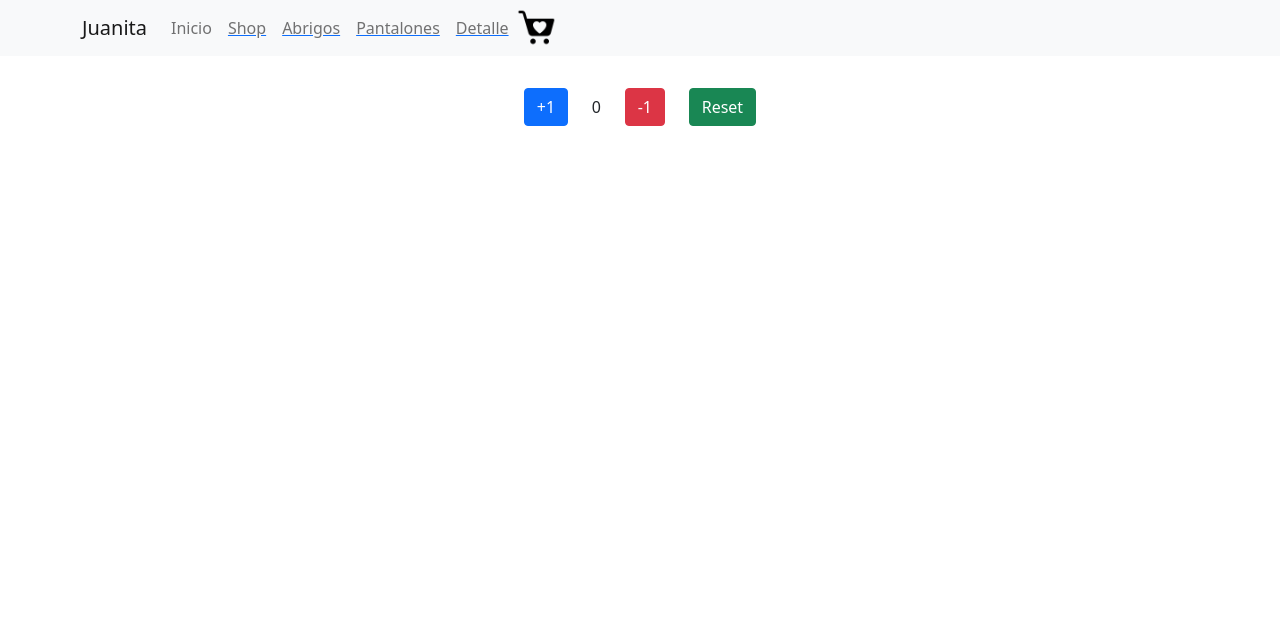
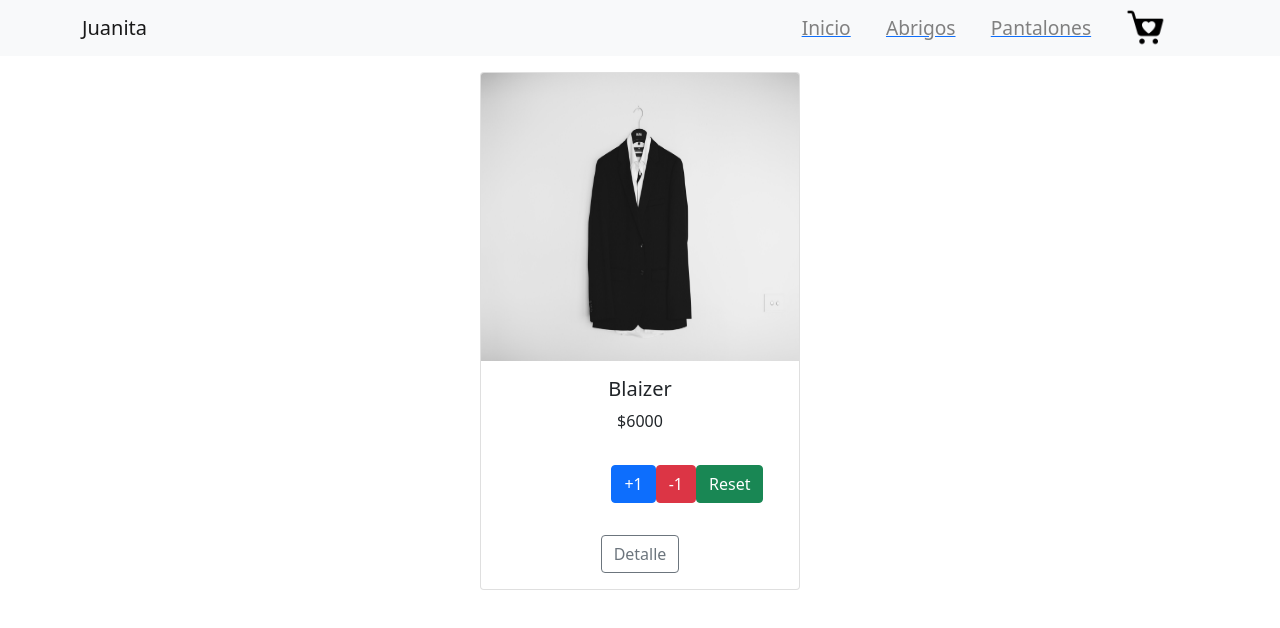
Before and after one commit to JulietaRomano/reactjs, a React (Create React App) app: page /detail/1 in a window 1280 px wide. Shown: the top 628 px of the page. Built offline with nearby package versions, Linux system fonts and the light colour scheme.

Commit message:
rutas+video

```diff
--- a/src/App.js
+++ b/src/App.js
@@ -1,7 +1,6 @@
 import NavBar from './components/NavBar/NavBar'
 import {BrowserRouter,Switch, Route} from 'react-router-dom'
 import ItemListContainer from "./components/Container/ItemListContainer"
-import ItemCount from "./components/ItemCount/ItemCount"
 import ItemDetailContainer from './components/Container/ItemDetailContainer/ItemDetailContainer'
 import 'bootstrap/dist/css/bootstrap.min.css'
 import './index.css'
@@ -14,8 +13,7 @@ function App() {
         <Switch>
           <Route exact path='/' component={ItemListContainer}/>
           <Route exact path='/categoria/:categoriaID' component={ItemListContainer}/>
-          <Route exact path='/detail' component={ItemDetailContainer}/>
-            <ItemCount initial={0} stock={8}/>
+          <Route exact path='/detail/:productoID' component={ItemDetailContainer}/>
         </Switch>
 
       </div>
--- a/src/components/Container/ItemDetailContainer/ItemDetail.jsx
+++ b/src/components/Container/ItemDetailContainer/ItemDetail.jsx
@@ -7,7 +7,7 @@ const ItemDetail = ({producto})=>{
         <>
         {
             <div className='col-md-4' key={producto.id}>
-                <Tarjeta titulo={producto.producto} imagen={producto.imagen} precio={producto.precio}/>
+                <Tarjeta titulo={producto.producto} imagen={producto.imagen} precio={producto.precio} id={producto.id}/>
             </div>
         }
         </>
--- a/src/components/Container/ItemDetailContainer/ItemDetailContainer.jsx
+++ b/src/components/Container/ItemDetailContainer/ItemDetailContainer.jsx
@@ -1,6 +1,7 @@
 import React,{useState,useEffect} from 'react'
 import listaProductos from '../../Items/Products';
 import ItemDetail from './ItemDetail';
+import { useParams } from 'react-router'
 
 const getFetchDetail = new Promise((res,rej)=>{
     const condicion = true;
@@ -19,17 +20,21 @@ const getFetchDetail = new Promise((res,rej)=>{
 
 function ItemDetailContainer() {
     const[productoInicial,setProductoInicial]= useState([]);
+    const {productoID}= useParams()
+
     useEffect(() =>{
-        getFetchDetail
+        if(productoID){
+            getFetchDetail
             .then(resultado=>{
-                setProductoInicial(resultado[1])
+                setProductoInicial(resultado.find(prod=>prod.id=== parseInt(productoID)))
             })
             .catch(err=>{
                 console.warn('error')
             })
-    });
+        }
 
-    console.log(productoInicial)
+    },[productoID]);
+
     return (
         <div>
             <div className='container d-flex justify-content-center w-100 '>
--- a/src/components/Container/ItemListContainer.jsx
+++ b/src/components/Container/ItemListContainer.jsx
@@ -5,7 +5,7 @@ import ItemList from'../Items/ItemList'
 import { useParams } from 'react-router'
 
 
-const getFetch = new Promise((res,rej)=>{
+const getFetch = new Promise((res)=>{
         setTimeout(()=>{
             res(products)
 
@@ -14,26 +14,38 @@ const getFetch = new Promise((res,rej)=>{
 });
 
 const ItemListContainer = () => {
-    const [products, setProductos] = useState([]);
+    const [productos, setProductos] = useState([]);
     const {categoriaID}= useParams()
-    console.log(categoriaID)
+    useEffect(()=>{
+        if(categoriaID){
+            getFetch
+        .then(resultado =>{
+                setProductos(resultado.filter(prod=> prod.categoria===categoriaID))
+        })
 
-    useEffect(()=>{
+        .catch(err=>{
+            console.log(err)
+        })
+        .finally(()=> console.log('carga completa'))
+    }
+    else{
         getFetch
-        .then(resultado =>{
-                setProductos(resultado)
+        .then(res=>{
+            setProductos(res)
         })
         .catch(err=>{
             console.log(err)
         })
         .finally(()=> console.log('carga completa'))
-    },[]);
+
+    }
+    },[categoriaID]);
 
     return (
         <div className='container d-flex justify-content-center w-100 '>
             <div className='row'>
                 {
-                    <ItemList products={products}/>
+                    <ItemList productos={productos}/>
                 }
             </div>
 
--- a/src/components/Items/ItemList.jsx
+++ b/src/components/Items/ItemList.jsx
@@ -2,14 +2,14 @@
  import Tarjeta from './ItemsCard'
 
 
-const ItemCard = ({products})=>{
+const ItemCard = ({productos})=>{
 
     return(
         <>
         {
-        products.map( productos =>(
-            <div className='col-md-4' key={productos.id}>
-                <Tarjeta titulo={productos.producto} imagen={productos.imagen} precio={productos.precio}/>
+        productos.map( prod =>(
+            <div className='col-md-4' key={prod.id}>
+                <Tarjeta titulo={prod.producto} imagen={prod.imagen} precio={prod.precio} id={prod.id}/>
             </div>
             )
         )
--- a/src/components/Items/ItemsCard.jsx
+++ b/src/components/Items/ItemsCard.jsx
@@ -1,8 +1,8 @@
 import React from 'react'
 import Card from 'react-bootstrap/Card'
-
-
-const Cards = ({titulo, imagen, precio}) => {
+import ItemCount from '../ItemCount/ItemCount'
+import {Link} from 'react-router-dom'
+const Cards = ({titulo, imagen, precio,id}) => {
     return (
         <div>
             <Card className='text-center tarjetas'>
@@ -10,7 +10,10 @@ const Cards = ({titulo, imagen, precio}) => {
                 <Card.Body>
                     <Card.Title>{titulo}</Card.Title>
                     <Card.Text>${precio}</Card.Text>
-                    <button className='btn btn-outline-secondary'>Comprar</button>
+                    <ItemCount/>
+                    <Link to={`detail/${id}`}>
+                    <button className='btn btn-outline-secondary'>Detalle</button>
+                    </Link>
                 </Card.Body>
             </Card>
         </div>
--- a/src/components/Items/Products.jsx
+++ b/src/components/Items/Products.jsx
@@ -23,6 +23,28 @@ import image3 from'../assets/traje3.jpg'
         imagen: image3,
         precio: 4500,
         categoria:'pantalones'
-    }
+    },
+    {
+        producto:'Jean',
+        id:4,
+        imagen: 'https://images.unsplash.com/photo-1541099649105-f69ad21f3246?ixid=MnwxMjA3fDB8MHxwaG90by1wYWdlfHx8fGVufDB8fHx8&ixlib=rb-1.2.1&auto=format&fit=crop&w=774&q=80',
+        precio: 5000,
+        categoria:'pantalones'
+    },
+    {
+        producto:'Campera de Jean',
+        id:5,
+        imagen: 'https://images.unsplash.com/photo-1611312449408-fcece27cdbb7?ixlib=rb-1.2.1&ixid=MnwxMjA3fDB8MHxwaG90by1wYWdlfHx8fGVufDB8fHx8&auto=format&fit=crop&w=738&q=80',
+        precio: 7500,
+        categoria:'abrigos'
+    },
+    {
+        producto:'Pantalon Oxford',
+        id:6,
+        imagen: 'https://images.unsplash.com/photo-1610241532145-96771e5088e8?ixid=MnwxMjA3fDB8MHxwaG90by1wYWdlfHx8fGVufDB8fHx8&ixlib=rb-1.2.1&auto=format&fit=crop&w=776&q=80',
+        precio: 6500,
+        categoria:'pantalones'
+    },
+
 ];
 export default listaProductos
--- a/src/components/NavBar/NavBar.jsx
+++ b/src/components/NavBar/NavBar.jsx
@@ -4,23 +4,19 @@ import {Link} from 'react-router-dom'
 function NavBar() {
     return (
       <Navbar bg="light" expand="lg">
-        <Container>
-          <Navbar.Brand href="#home">Juanita</Navbar.Brand>
+        <Container >
+          <Navbar.Brand href="#home" className="logo">Juanita</Navbar.Brand>
           <Navbar.Toggle aria-controls="basic-navbar-nav" />
           <Navbar.Collapse id="basic-navbar-nav">
-            <Nav className="me-auto ">
-              <Nav.Link href="#home">Inicio</Nav.Link>
+            <Nav className="me-auto menu">
                 <Link to='/'>
-                  <Nav.Link href="/">Shop</Nav.Link>
+                  <Nav className='navItem'>Inicio</Nav>
                 </Link>
                 <Link to='categoria/abrigos'>
-                  <Nav.Link href="abrigos">Abrigos</Nav.Link>
+                  <Nav className='navItem'>Abrigos</Nav>
                 </Link>
                 <Link to='categoria/pantalones'>
-                  <Nav.Link href="pantalones">Pantalones</Nav.Link>
-                </Link>
-                <Link to='detail'>
-                  <Nav.Link href="detail">Detalle</Nav.Link>
+                  <Nav className='navItem'>Pantalones</Nav>
                 </Link>
                 <CartWidget/>
             </Nav>
--- a/src/index.css
+++ b/src/index.css
@@ -1,3 +1,14 @@
+*{
+  margin: 0;
+  padding: 0;
+  box-sizing: border-box;
+  text-decoration: none;
+}
+a{
+  text-decoration: none;
+}
+
+/*Tarjetas*/
 .tarjetas{
   width: 20rem;
   margin-top: 1rem;
@@ -5,6 +16,7 @@
 .tarjetasImg{
 height: 18rem;
 }
+/*Botones*/
 .botones{
   display: flex;
   justify-content: space-around;
@@ -12,3 +24,20 @@ height: 18rem;
   width: 20%;
   margin: 2rem auto;
 }
+/*Menu*/
+
+.menu{
+  width: 25rem;
+  justify-content: space-around;
+  align-items: center;
+  margin-left: 60%;
+
+}
+.navItem{
+  color: gray;
+  font-size: 1.2rem;
+  text-decoration: none;
+}
+.logo{
+  font-size: 1.5rem;
+}
--- a/src/index.js
+++ b/src/index.js
@@ -2,7 +2,6 @@ import React from 'react';
 import ReactDOM from 'react-dom';
 import './index.css';
 import App from './App';
-import reportWebVitals from './reportWebVitals';
 
 ReactDOM.render(
   <React.StrictMode>
@@ -10,8 +9,3 @@ ReactDOM.render(
   </React.StrictMode>,
   document.getElementById('root')
 );
-
-// If you want to start measuring performance in your app, pass a function
-// to log results (for example: reportWebVitals(console.log))
-// or send to an analytics endpoint. Learn more: https://bit.ly/CRA-vitals
-reportWebVitals();
--- a/src/reportWebVitals.js
+++ /dev/null
@@ -1,13 +0,0 @@
-const reportWebVitals = onPerfEntry => {
-  if (onPerfEntry && onPerfEntry instanceof Function) {
-    import('web-vitals').then(({ getCLS, getFID, getFCP, getLCP, getTTFB }) => {
-      getCLS(onPerfEntry);
-      getFID(onPerfEntry);
-      getFCP(onPerfEntry);
-      getLCP(onPerfEntry);
-      getTTFB(onPerfEntry);
-    });
-  }
-};
-
-export default reportWebVitals;
```
Also changed, not shown: 1 other file (tests, documents, lock files or other folders).
